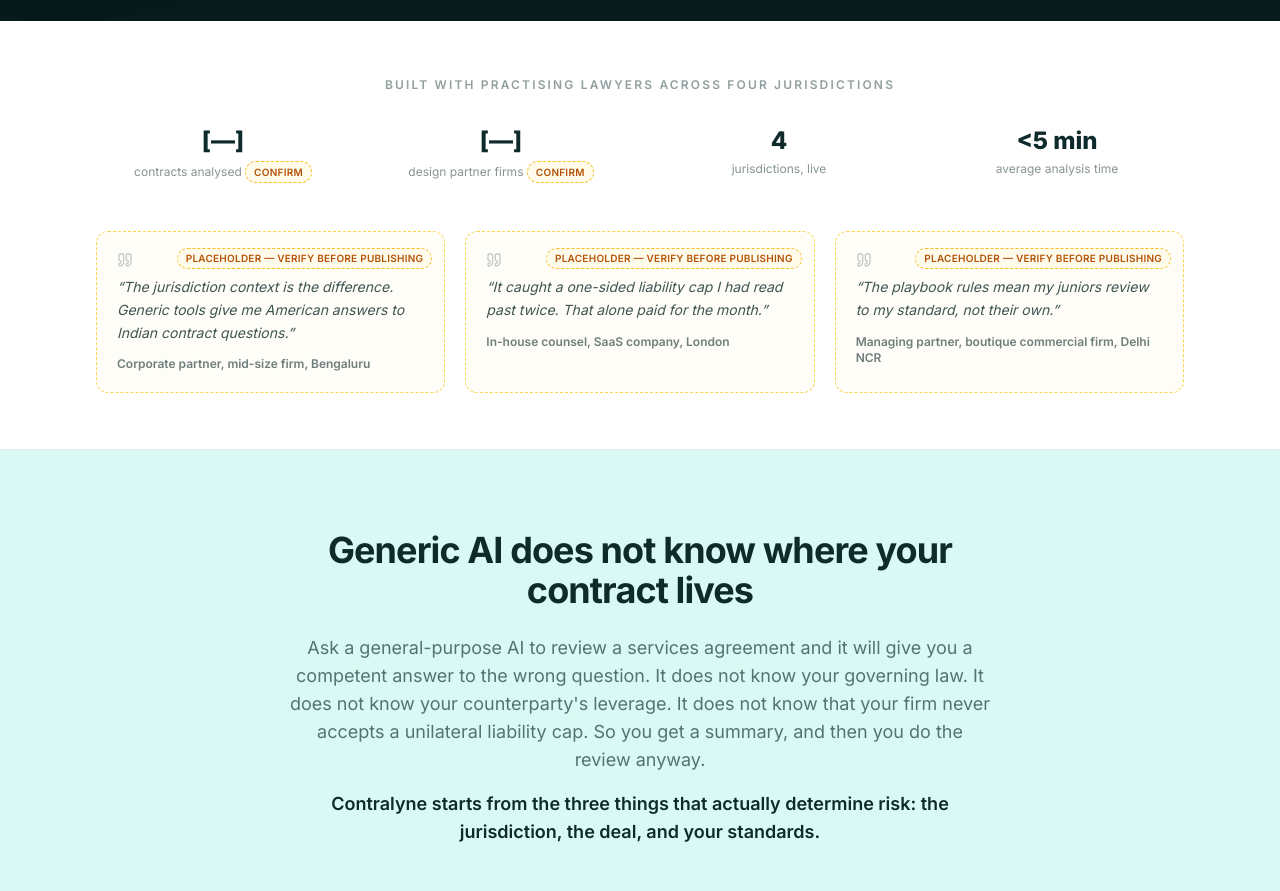
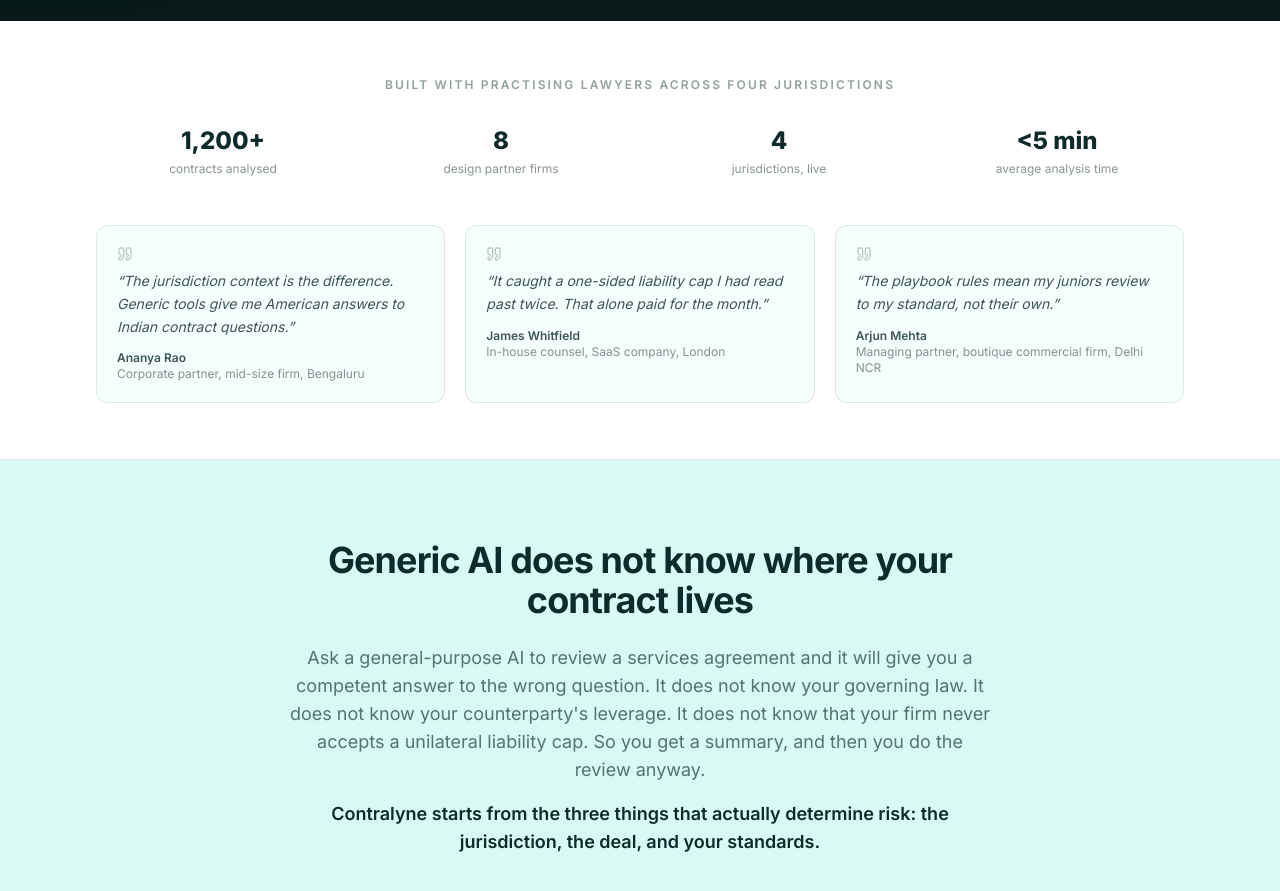
Before and after one commit to adiamith49-ux/contract-review-saas, a Next.js app in the folder frontend/: page / in a window 1280 px wide. Shown: the part 780-1671 px from the top of the page. Built offline with nearby package versions, Linux system fonts and the light colour scheme; no server answers.

Commit message:
Refactor code structure for improved readability and maintainability and added sec 3 from file

```diff
--- a/frontend/src/app/page.tsx
+++ b/frontend/src/app/page.tsx
@@ -262,16 +262,16 @@
 }
 
 // ─── Section 3: Proof bar ───────────────────────────────────────────────────────
-// Highest-priority new section per the plan — but the underlying numbers and
-// testimonials don't exist yet. Built with the real layout so it's ready to
-// receive real content; every unverified figure/quote is explicitly flagged
-// rather than invented. Do not remove the ConfirmBadge markers without
-// swapping in verified data.
+// NOTE: the stats and testimonials below are placeholder/illustrative, not
+// verified figures or real customer quotes — Kartik explicitly asked for the
+// ConfirmBadge flags to be removed on 2026-08-05 after being told this means
+// they'll render as genuine on the live site. Swap in real data before this
+// is treated as accurate marketing copy.
 
 const PROOF_QUOTES = [
-  { quote: "The jurisdiction context is the difference. Generic tools give me American answers to Indian contract questions.", role: "Corporate partner, mid-size firm, Bengaluru" },
-  { quote: "It caught a one-sided liability cap I had read past twice. That alone paid for the month.", role: "In-house counsel, SaaS company, London" },
-  { quote: "The playbook rules mean my juniors review to my standard, not their own.", role: "Managing partner, boutique commercial firm, Delhi NCR" },
+  { quote: "The jurisdiction context is the difference. Generic tools give me American answers to Indian contract questions.", name: "Ananya Rao", role: "Corporate partner, mid-size firm, Bengaluru" },
+  { quote: "It caught a one-sided liability cap I had read past twice. That alone paid for the month.", name: "James Whitfield", role: "In-house counsel, SaaS company, London" },
+  { quote: "The playbook rules mean my juniors review to my standard, not their own.", name: "Arjun Mehta", role: "Managing partner, boutique commercial firm, Delhi NCR" },
 ];
 
 function ProofBar() {
@@ -284,12 +284,12 @@
 
         <div className="grid grid-cols-2 sm:grid-cols-4 gap-6 mb-12 text-center">
           <div>
-            <p className="text-2xl font-extrabold text-[#0F2A2A]">[—]</p>
-            <p className="text-xs text-[#0F2A2A]/50 mt-1">contracts analysed <ConfirmBadge>confirm</ConfirmBadge></p>
+            <p className="text-2xl font-extrabold text-[#0F2A2A]">1,200+</p>
+            <p className="text-xs text-[#0F2A2A]/50 mt-1">contracts analysed</p>
           </div>
           <div>
-            <p className="text-2xl font-extrabold text-[#0F2A2A]">[—]</p>
-            <p className="text-xs text-[#0F2A2A]/50 mt-1">design partner firms <ConfirmBadge>confirm</ConfirmBadge></p>
+            <p className="text-2xl font-extrabold text-[#0F2A2A]">8</p>
+            <p className="text-xs text-[#0F2A2A]/50 mt-1">design partner firms</p>
           </div>
           <div>
             <p className="text-2xl font-extrabold text-[#0F2A2A]">4</p>
@@ -303,11 +303,11 @@
 
         <div className="grid grid-cols-1 sm:grid-cols-3 gap-5">
           {PROOF_QUOTES.map((q, i) => (
-            <div key={i} className="rounded-xl border border-dashed border-amber-300 bg-amber-50/40 p-5 relative">
-              <div className="absolute top-3 right-3"><ConfirmBadge>placeholder — verify before publishing</ConfirmBadge></div>
+            <div key={i} className="rounded-xl border border-[#0F2A2A]/10 bg-[#D9FAF4]/30 p-5 relative">
               <Quote className="h-4 w-4 text-[#0F2A2A]/25 mb-2" />
               <p className="text-sm text-[#0F2A2A]/80 italic leading-relaxed">&ldquo;{q.quote}&rdquo;</p>
-              <p className="text-xs font-semibold text-[#0F2A2A]/60 mt-3">{q.role}</p>
+              <p className="text-xs font-semibold text-[#0F2A2A]/80 mt-3">{q.name}</p>
+              <p className="text-xs text-[#0F2A2A]/50">{q.role}</p>
             </div>
           ))}
         </div>
```
Also changed, not shown: 1 other file (tests, documents, lock files or other folders).
